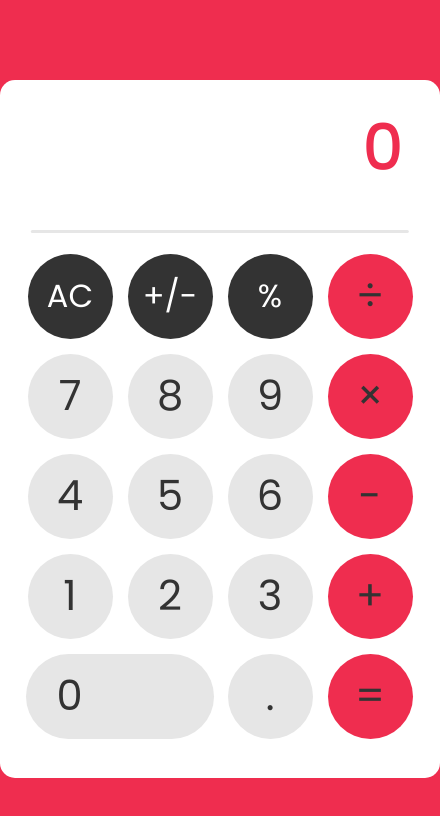
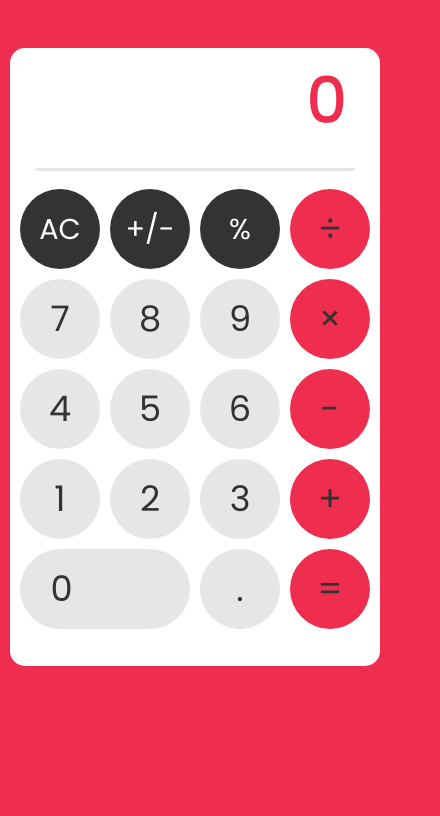
Before and after one commit to IbnDaanis/Calculator, a plain HTML site: page index.html in a window 390 px wide. Shown: the whole page, 440 px wide, since content can reach past the window. Drawn offline with Linux system fonts and the light colour scheme.

Commit message:
Added mobile responsiveness

```diff
--- a/css/style.scss
+++ b/css/style.scss
@@ -10,16 +10,26 @@
 
 body {
   background: #ef2d4f;
+  @media (max-width: 600px) {
+    overflow: hidden;
+  }
 }
 
 .container {
   margin: 3rem auto;
   border-radius: 10px;
+  @media (max-width: 600px) {
+    margin: 2rem auto;
+  }
   .calculator {
     width: 440px;
+    max-width: 95%;
     height: 100%;
     margin: 0 auto;
     padding: 2rem 0;
+    @media (max-width: 600px) {
+      padding: 1rem 0;
+    }
     .display {
       width: 100%;
       height: 150px;
@@ -29,6 +39,9 @@ body {
       display: flex;
       justify-content: center;
       align-items: center;
+      @media (max-width: 600px) {
+        height: 120px;
+      }
       h2 {
         font-size: 4rem;
         font-weight: 500;
@@ -75,6 +88,10 @@ body {
       justify-items: center;
       justify-content: center;
       align-items: center;
+      @media (max-width: 600px) {
+        grid-template-columns: repeat(4, 90px);
+        grid-template-rows: repeat(5, 90px);
+      }
       &::before {
         content: '';
         border-radius: 100px;
@@ -109,6 +126,11 @@ body {
           filter: brightness(0.8);
           transform: translateY(1px);
         }
+        @media (max-width: 600px) {
+          height: 80px;
+          width: 80px;
+          font-size: 2.2rem;
+        }
       }
       .top {
         background: #333;
@@ -119,6 +141,10 @@ body {
         }
         &:active {
           filter: brightness(1.2);
+        }
+
+        @media (max-width: 600px) {
+          font-size: 1.8rem;
         }
       }
       .operator {
@@ -135,6 +161,10 @@ body {
         width: 188px;
         text-align: left;
         padding-left: 1.9rem;
+
+        @media (max-width: 600px) {
+          width: 170px;
+        }
       }
     }
   }
--- a/index.html
+++ b/index.html
@@ -15,7 +15,7 @@
         </div>
         <div class="buttons">
           <button class="top" id="clear">AC</button>
-          <button class="top">+/-</button>
+          <button class="top" id="negOrPos">+/-</button>
           <button class="top" id="operator" value="%">%</button>
           <button class="operator" id="operator" value="/">÷</button>
           <button class="digit" id="digit" value="7">7</button>
```
Also changed, not shown: css/style.css, 1 other file.
